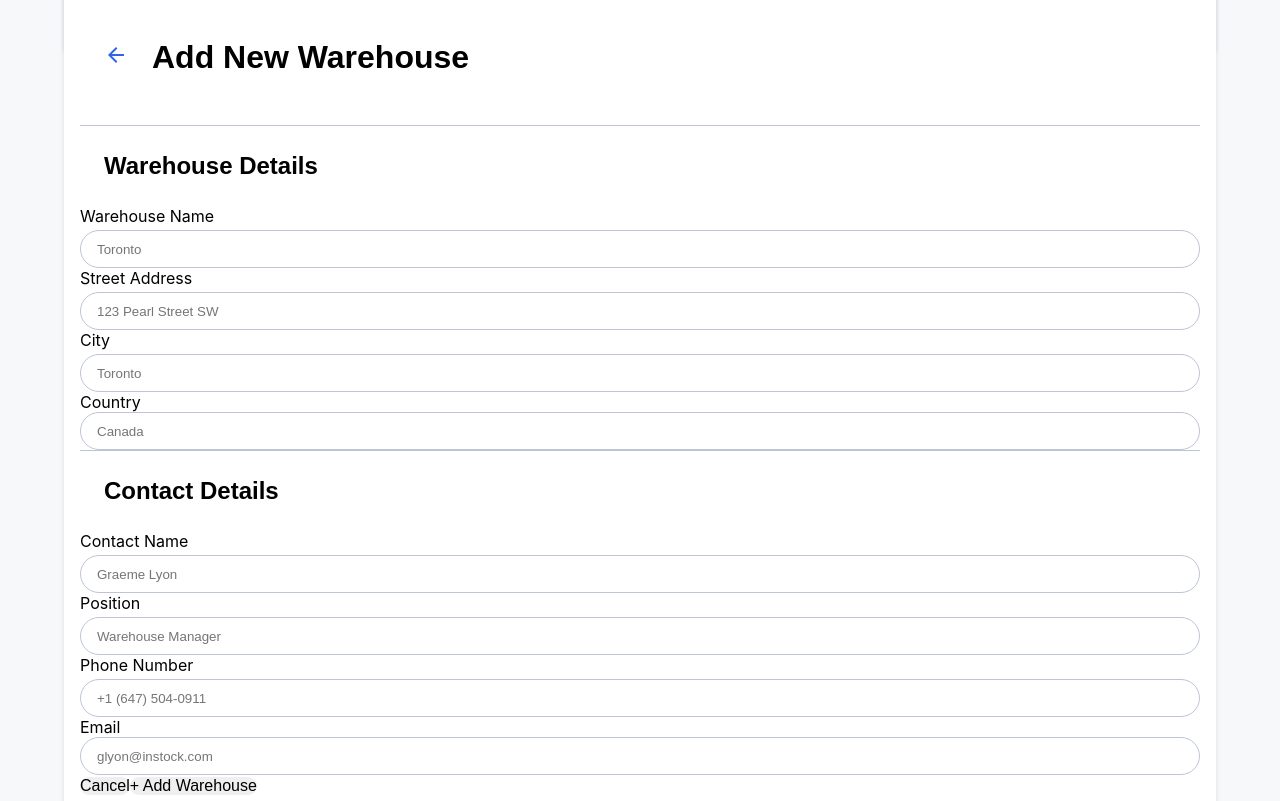
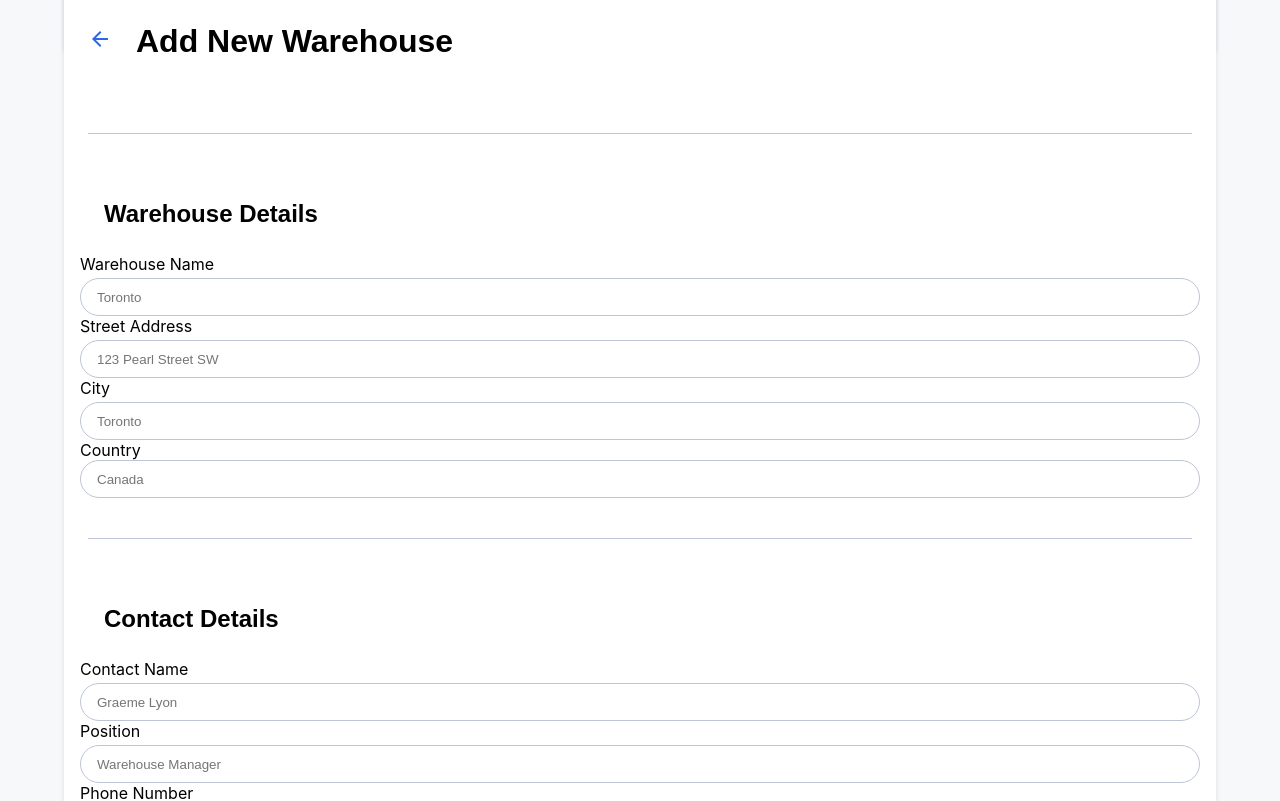
Before and after one commit to quindipc/InStock-Client, a React (Create React App) app: page / in a window 1280 px wide. Shown: the part 360-1161 px from the top of the page. Built offline with nearby package versions, Linux system fonts and the light colour scheme.

Commit message:
Add CSS styles for error and success handling

```diff
--- a/src/components/AddNewWarehouse/AddNewWarehouse.scss
+++ b/src/components/AddNewWarehouse/AddNewWarehouse.scss
@@ -16,7 +16,6 @@
     flex-direction: column;
     width: 21.4375rem;
     width: 90%;
-    padding: 1rem;
     background-color: $white;
     border-radius: 4px; // may need to be changed
     box-shadow: 0px 2px 5px 0px rgba(19, 24, 44, 0.1);
@@ -32,7 +31,7 @@
     display: flex;
     flex-direction: row;
     align-items: center;
-    padding: 1.5rem
+    padding: 1.5rem;
   }
 
   &__title {
@@ -44,6 +43,7 @@
 
   &__divider {
     @include horizontal-divider;
+    margin: 1.5rem;
     // TODO: Divider should span the entire container mobile
   }
 
@@ -51,6 +51,7 @@
     display: flex;
     flex-direction: column;
     justify-content: center;
+        padding: 1rem;
   }
 
   &__subheader {
@@ -70,24 +71,70 @@
       height: 2.375rem;
     }
 
-    // Need to add outline to an error state if user does not fill out all fields
+    // TODO: Need to add outline to an error state if user does not fill out all fields
     &:focus {
       outline: none;
       border: 2px solid $indigo;
     }
   }
 
-
-
   &__contactdetails {
     display: flex;
     flex-direction: column;
+    padding: 1rem;
   }
 
-  &__actions {
+  &__action {
     display: flex;
     flex-direction: row;
     justify-content: center;
     align-items: center;
+    // TODO: background color should pan entire width of bottom of the container
+    background-color: $light-gray;
+  }
+
+  &__button {
+    height: 2.25rem;
+    width: 100%;
+    margin: 0.5rem;
+    @include tablet {
+      padding: 1rem;
+      // TODO: Width for tablet and desktop will adjust
+    }
+
+    &--add{
+        background-color: $indigo;
+        border: 1px solid $indigo;
+        color: $white;
+
+        &:hover{
+            background-color: $black;
+            border-color: $black;
+            cursor: pointer;
         }
     }
+
+    &--cancel {
+        background-color: $white;
+        border: 1px solid $cloud;
+        color: $slate;
+
+        &:hover{
+            border-color: $indigo;
+            color: $indigo;
+            cursor: pointer;
+        }
+    }
+  }
+
+  &__error {
+    color: $red;
+  }
+
+  &__success {
+    display: flex;
+    justify-content: center;
+    align-items: center;
+    color: $green;
+  }
+}
```
Lines whose indentation alone changed are shown as unchanged.
